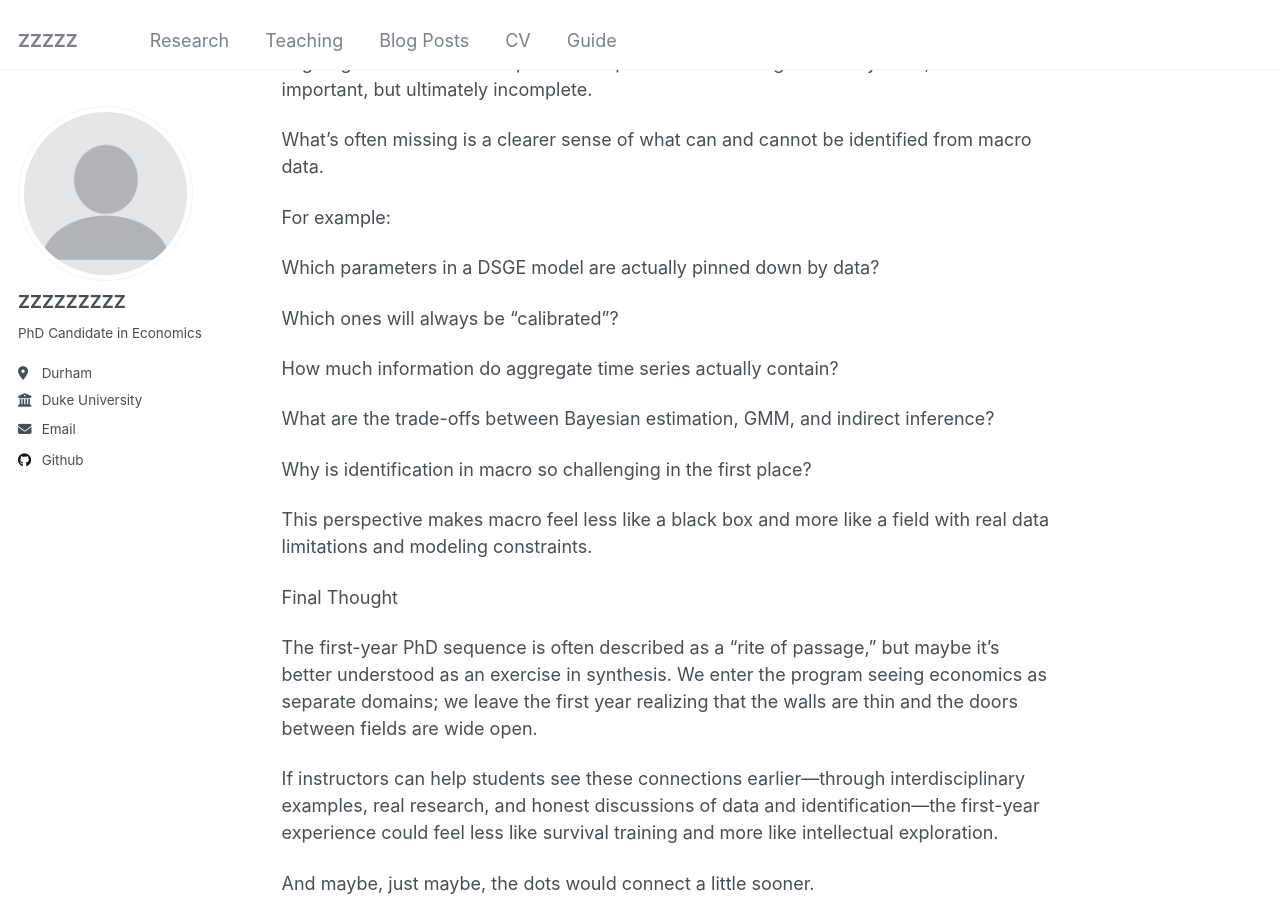
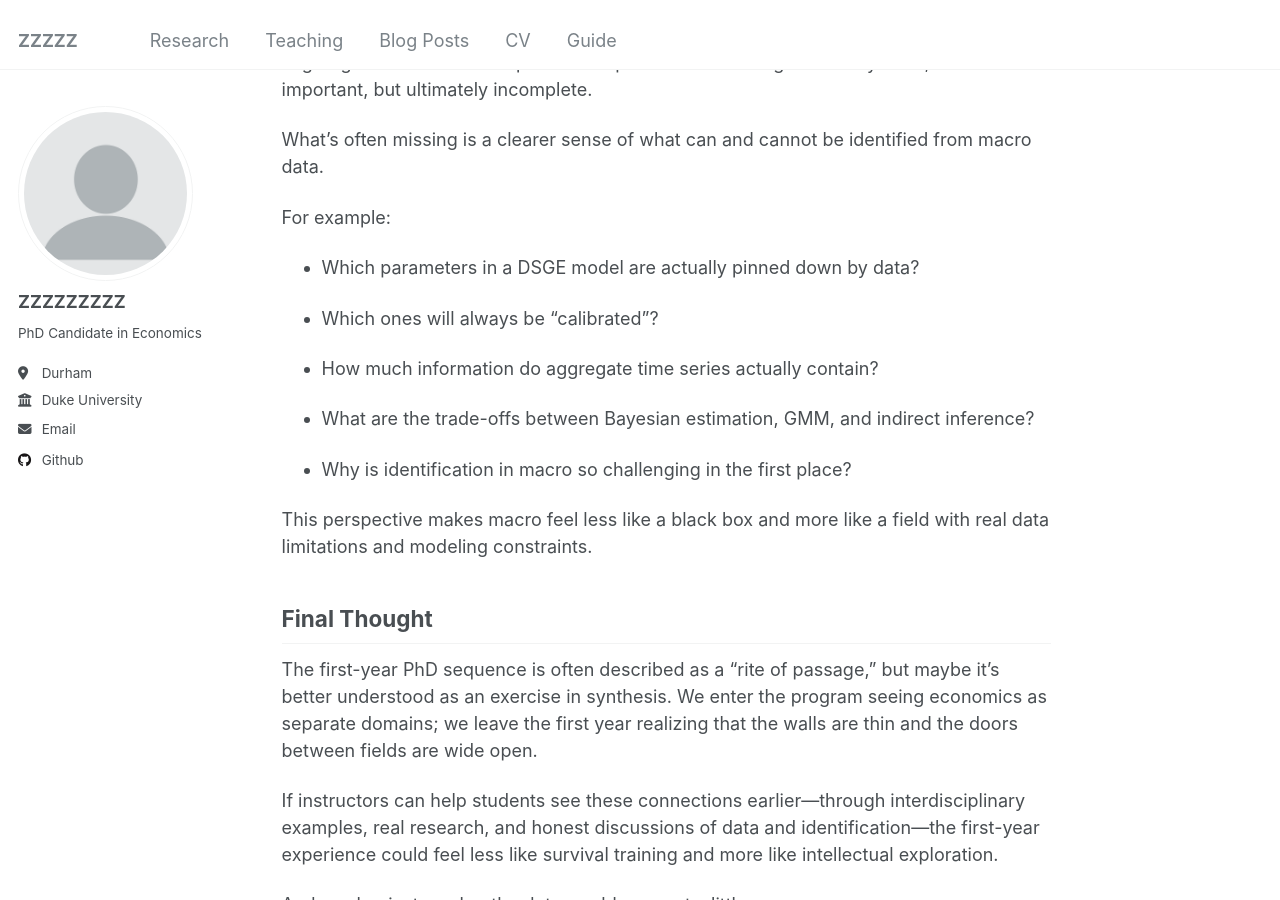
Before and after one commit to henrymzc/henrymzc.github.io, a Jekyll site: the page built from _posts/2025-11-20-blog-post-1.md, in a window 1280 px wide and 900 px high, scrolled down 2726 px. Built offline with Jekyll 4.4.1, drawn with Linux system fonts in a browser that asks for light colours.

```diff
--- a/_posts/2025-11-20-blog-post-1.md
+++ b/_posts/2025-11-20-blog-post-1.md
@@ -83,19 +83,20 @@ What’s often missing is a clearer sense of what can and cannot be identified f
 
 For example:
 
-Which parameters in a DSGE model are actually pinned down by data?
+* Which parameters in a DSGE model are actually pinned down by data?
 
-Which ones will always be “calibrated”?
+* Which ones will always be “calibrated”?
 
-How much information do aggregate time series actually contain?
+* How much information do aggregate time series actually contain?
 
-What are the trade-offs between Bayesian estimation, GMM, and indirect inference?
+* What are the trade-offs between Bayesian estimation, GMM, and indirect inference?
 
-Why is identification in macro so challenging in the first place?
+* Why is identification in macro so challenging in the first place?
 
 This perspective makes macro feel less like a black box and more like a field with real data limitations and modeling constraints.
 
 Final Thought
+--------
 
 The first-year PhD sequence is often described as a “rite of passage,” but maybe it’s better understood as an exercise in synthesis. We enter the program seeing economics as separate domains; we leave the first year realizing that the walls are thin and the doors between fields are wide open.
 
```
